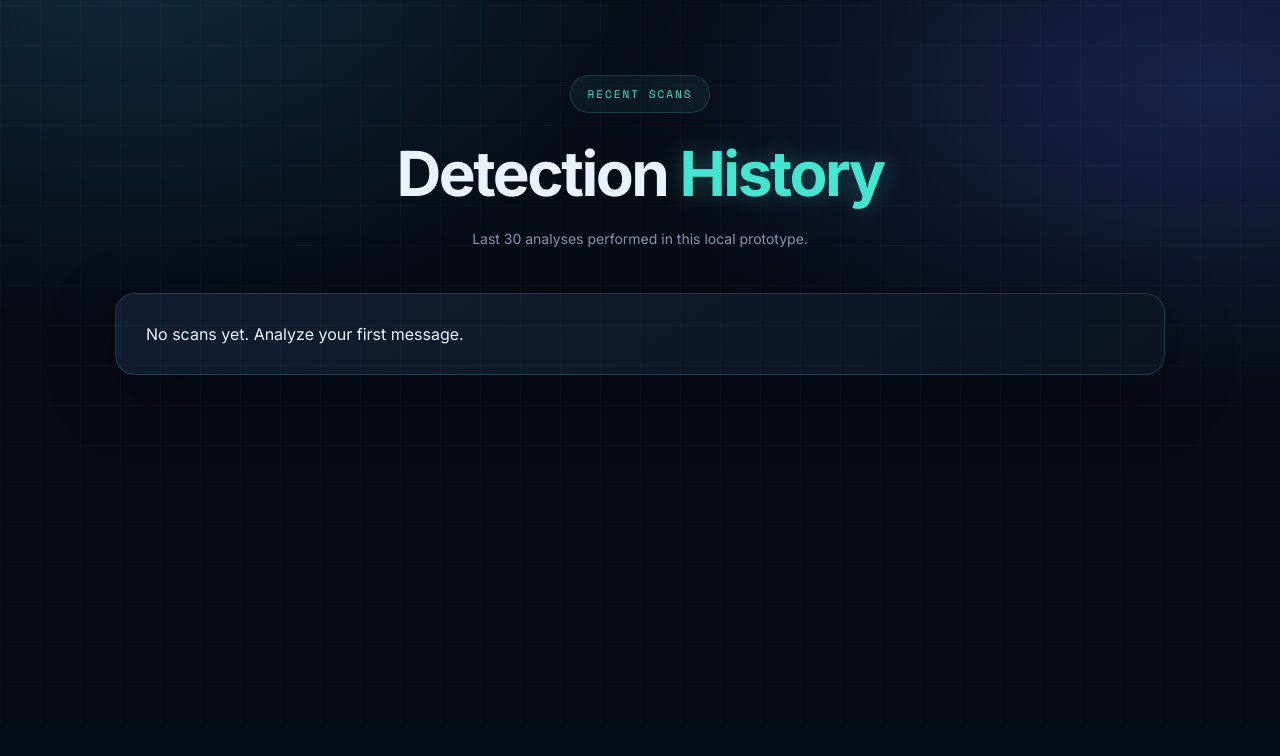
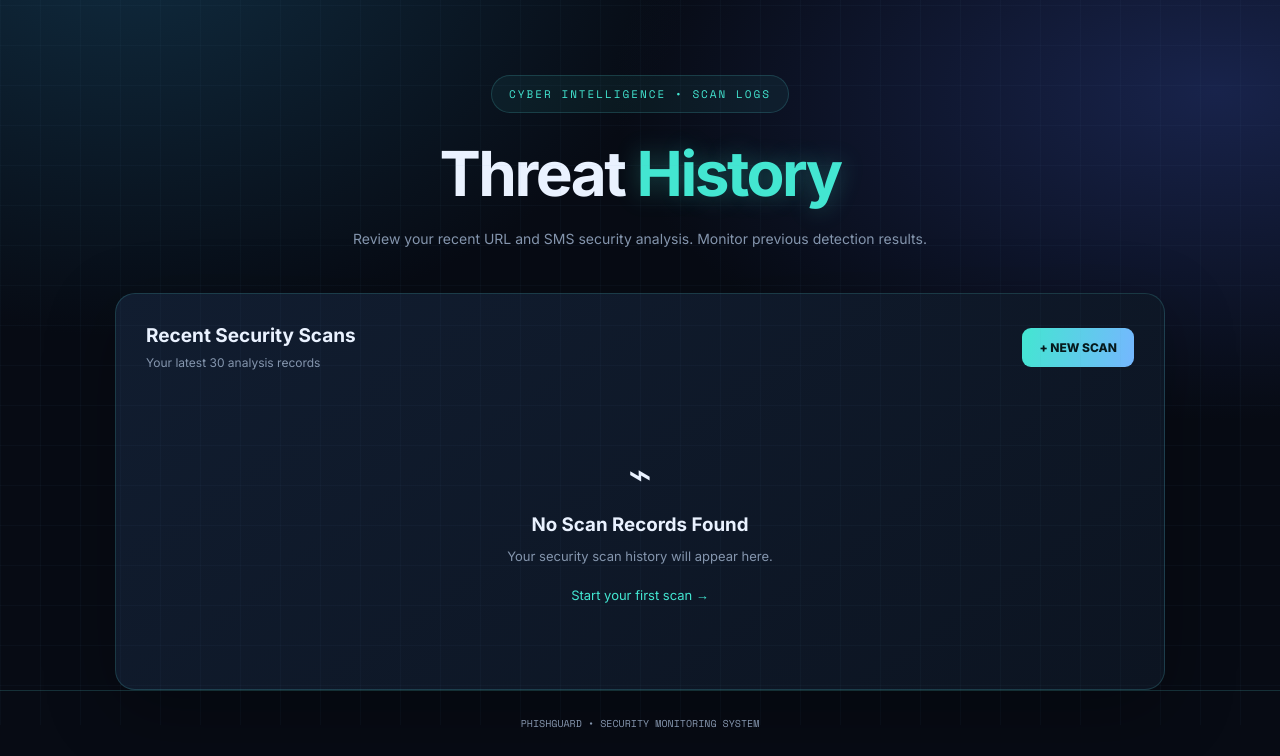
Before and after one commit to phishguru127-gif/UrlFinder, a Flask app: template templates/history.html in a window 1280 px wide. Shown: the part 75-831 px from the top of the page. Before the commit the page ends 450 px from the top, so only its background shows below. Run offline with Flask 3, Linux system fonts and the light colour scheme; the template is opened without the code that fills it, so the values that code supplies are empty.

Commit message:
Update history.html

```diff
--- a/templates/history.html
+++ b/templates/history.html
@@ -1,6 +1,125 @@
-<!DOCTYPE html><html lang="en"><head><meta charset="UTF-8"><meta name="viewport" content="width=device-width, initial-scale=1">
-<title>Detection History | PhishGuard</title><link rel="stylesheet" href="{{ url_for('static', filename='style.css') }}"></head>
-<body><header class="top"><div class="brand">🛡️ PhishGuard</div><nav><a href="/">Scanner</a><a href="/history">Detection History</a></nav></header>
-<main class="wrap"><section class="hero"><div class="eyebrow">RECENT SCANS</div><h1>Detection <span>History</span></h1><p>Last 30 analyses performed in this local prototype.</p></section>
-<section class="panel">{% if rows %}<div class="tablewrap"><table><tr><th>Time</th><th>Type</th><th>Verdict</th><th>Score</th><th>Input (truncated)</th></tr>
-{% for r in rows %}<tr><td>{{r["created_at"]}}</td><td>{{r["input_type"]|upper}}</td><td>{{r["verdict"]}}</td><td>{{r["score"]}}/100</td><td>{{r["content"][:100]}}</td></tr>{% endfor %}</table></div>{% else %}<p>No scans yet. <a href="/">Analyze your first message.</a></p>{% endif %}</section></main></body></html>
+<!DOCTYPE html>
+<html lang="en">
+<head>
+<meta charset="UTF-8">
+<meta name="viewport" content="width=device-width, initial-scale=1">
+<title>PhishGuard | Threat History</title>
+<link rel="stylesheet"
+href="{{ url_for('static', filename='style.css') }}">
+</head>
+
+<body>
+
+<header class="top">
+  <div class="brand">🛡️ PhishGuard</div>
+  <nav>
+    <a href="/">Scanner</a>
+    <a href="/history">Detection History</a>
+  </nav>
+</header>
+
+<main class="wrap">
+
+<section class="hero">
+  <div class="eyebrow">CYBER INTELLIGENCE • SCAN LOGS</div>
+
+  <h1>Threat <span>History</span></h1>
+
+  <p>
+    Review your recent URL and SMS security analysis.
+    Monitor previous detection results.
+  </p>
+</section>
+
+<section class="panel">
+
+  <div style="display:flex;justify-content:space-between;
+  align-items:center;gap:15px;margin-bottom:24px;flex-wrap:wrap">
+
+    <div>
+      <h2 style="font-size:19px">Recent Security Scans</h2>
+      <p style="color:#8495ad;font-size:12px;margin-top:8px">
+        Your latest 30 analysis records
+      </p>
+    </div>
+
+    <a href="/" style="
+    background:linear-gradient(100deg,#43e6d1,#75b7ff);
+    color:#06191c;padding:12px 17px;
+    border-radius:9px;font-size:12px;font-weight:800">
+      + NEW SCAN
+    </a>
+
+  </div>
+
+  {% if rows %}
+
+  <div class="tablewrap">
+    <table>
+      <thead>
+        <tr>
+          <th>DATE & TIME</th>
+          <th>SCAN TYPE</th>
+          <th>VERDICT</th>
+          <th>RISK SCORE</th>
+          <th>INPUT</th>
+        </tr>
+      </thead>
+
+      <tbody>
+      {% for r in rows %}
+        <tr>
+          <td>{{ r["created_at"] }}</td>
+
+          <td>{{ r["input_type"]|upper }}</td>
+
+          <td>
+            {% if r["verdict"] == "Phishing" %}
+              <span style="color:#ff5576;font-weight:700">
+                ● {{ r["verdict"] }}
+              </span>
+            {% elif r["verdict"] == "Suspicious" %}
+              <span style="color:#ffc56b;font-weight:700">
+                ● {{ r["verdict"] }}
+              </span>
+            {% else %}
+              <span style="color:#43e6d1;font-weight:700">
+                ● {{ r["verdict"] }}
+              </span>
+            {% endif %}
+          </td>
+
+          <td>{{ r["score"] }}/100</td>
+
+          <td>{{ r["content"][:100] }}</td>
+        </tr>
+      {% endfor %}
+      </tbody>
+    </table>
+  </div>
+
+  {% else %}
+
+  <div style="text-align:center;padding:55px 10px">
+    <div style="font-size:40px;margin-bottom:15px">⌁</div>
+    <h3>No Scan Records Found</h3>
+    <p style="color:#8495ad;margin:12px 0 20px;font-size:13px">
+      Your security scan history will appear here.
+    </p>
+    <a href="/" style="color:#43e6d1;font-size:13px">
+      Start your first scan →
+    </a>
+  </div>
+
+  {% endif %}
+
+</section>
+
+</main>
+
+<footer>
+  PHISHGUARD • SECURITY MONITORING SYSTEM
+</footer>
+
+</body>
+</html>
```
